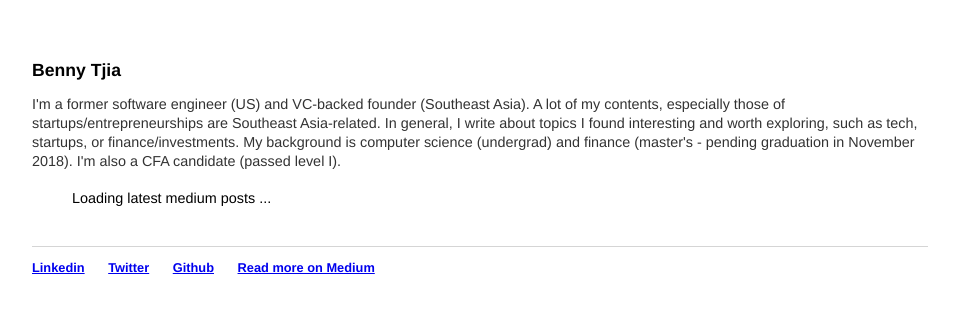
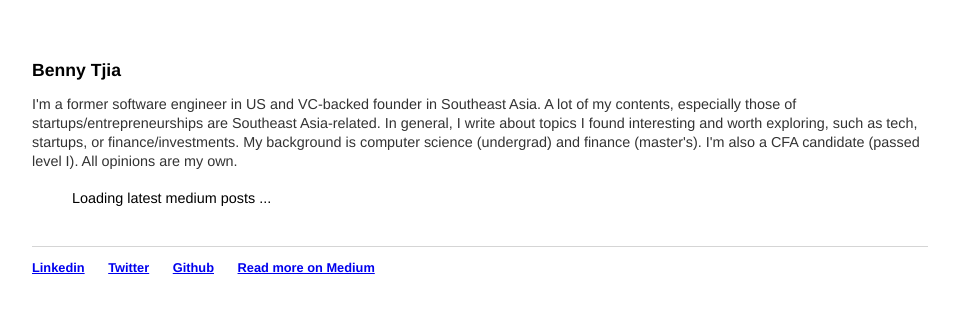
Before and after one commit to bennytjia/bennytjia.github.io, a Jekyll site: the page built from index.html, in a window 1280 px wide. Shown: the top 313 px of the page, without its empty margins (160-1119 px from the left). Built offline with Jekyll 4.4.1, drawn with Linux system fonts in a browser that asks for light colours.

Commit message:
added the classic line

```diff
--- a/index.html
+++ b/index.html
@@ -5,7 +5,7 @@ title: Thoughts on tech, startups, and finance | Southeast Asia
 
 <div class="blurb">
   <h1>Benny Tjia</h1>
-	<p>I'm a former software engineer (US) and VC-backed founder (Southeast Asia). A lot of my contents, especially those of startups/entrepreneurships are Southeast Asia-related. In general, I write about topics I found interesting and worth exploring, such as tech, startups, or finance/investments. My background is computer science (undergrad) and finance (master's - pending graduation in November 2018). I'm also a CFA candidate (passed level I).</p>
+	<p>I'm a former software engineer in US and VC-backed founder in Southeast Asia. A lot of my contents, especially those of startups/entrepreneurships are Southeast Asia-related. In general, I write about topics I found interesting and worth exploring, such as tech, startups, or finance/investments. My background is computer science (undergrad) and finance (master's). I'm also a CFA candidate (passed level I). All opinions are my own.</p>
 	<ul id="feed" class="posts">
 		<li id="filler">Loading latest medium posts ...</li>
 	</ul>
```
